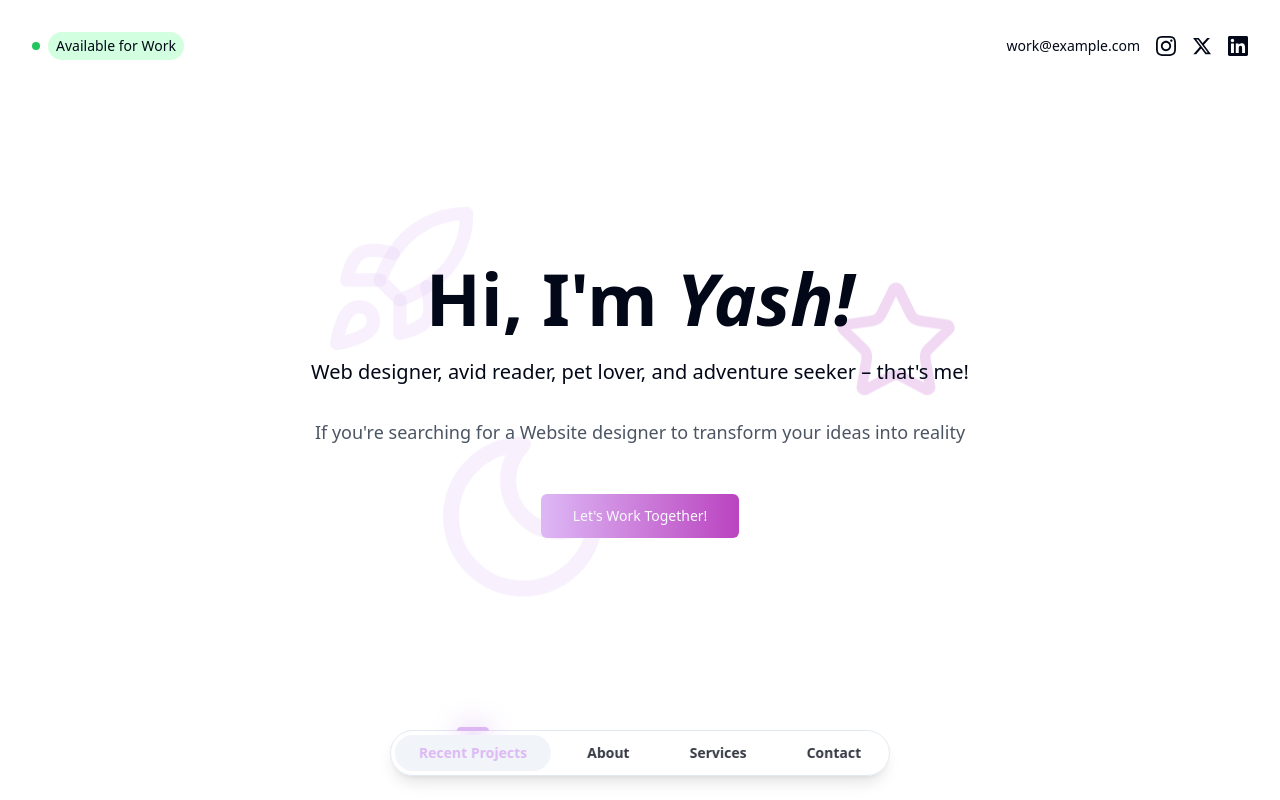
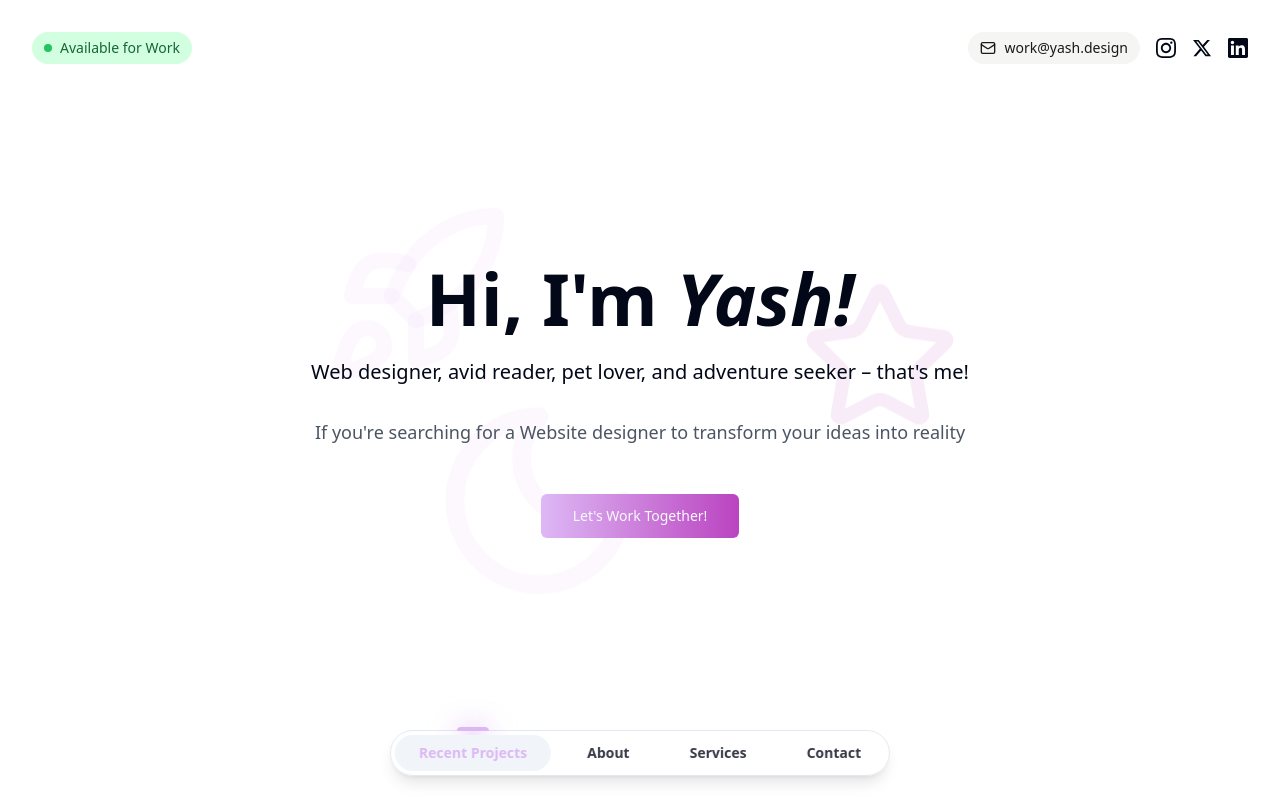
Before and after one commit to tharun099/updated-portofolio, a React (Vite) app: page / in a window 1280 px wide. Shown: the top 800 px of the page. Built offline with nearby package versions, Linux system fonts and the light colour scheme.

Commit message:
Update "Available for Work" style
Modify the appearance of the "Available for Work" status to match the provided image. Update the email display style to align with the second attached image.
[skip gpt_engineer]

```diff
--- a/src/components/Hero.tsx
+++ b/src/components/Hero.tsx
@@ -1,5 +1,5 @@
 import { Button } from "@/components/ui/button";
-import { Rocket, Star, Moon } from "lucide-react";
+import { Rocket, Star, Moon, Mail } from "lucide-react";
 
 export const Hero = () => {
   return (
@@ -7,12 +7,18 @@ export const Hero = () => {
       {/* Status and Social Links */}
       <div className="absolute top-8 w-full flex justify-between px-8 text-sm">
         <div className="flex items-center gap-2">
-          <div className="w-2 h-2 bg-green-500 rounded-full animate-pulse" />
-          <span className="bg-[#d1ffe0] px-2 py-1 rounded-full">Available for Work</span>
+          <div className="flex items-center gap-2 bg-[#d1ffe0] px-3 py-1.5 rounded-full">
+            <div className="w-2 h-2 bg-green-500 rounded-full animate-pulse" />
+            <span className="text-green-800">Available for Work</span>
+          </div>
         </div>
         <div className="flex items-center gap-4">
-          <a href="mailto:work@example.com" className="hover:text-primary transition-colors">
-            work@example.com
+          <a
+            href="mailto:work@yash.design"
+            className="flex items-center gap-2 bg-[#f5f5f4] hover:bg-[#e7e5e4] transition-colors px-3 py-1.5 rounded-full text-[#1c1917]"
+          >
+            <Mail className="w-4 h-4" />
+            work@yash.design
           </a>
           <a href="https://instagram.com" target="_blank" rel="noopener noreferrer">
             <svg className="w-5 h-5" viewBox="0 0 24 24" fill="currentColor">
@@ -35,14 +41,14 @@ export const Hero = () => {
       {/* Floating Icons (behind text) */}
       <div className="absolute inset-0 overflow-hidden pointer-events-none">
         <Rocket
-          className="absolute left-1/4 top-1/4 w-40 h-40 floating text-primary/20"
+          className="absolute left-1/4 top-1/4 w-48 h-48 floating text-primary/10"
         />
         <Star
-          className="absolute right-1/4 top-1/3 w-32 h-32 floating text-secondary/20"
+          className="absolute right-1/4 top-1/3 w-40 h-40 floating text-secondary/10"
           style={{ animationDelay: "1s" }}
         />
         <Moon
-          className="absolute left-1/3 bottom-1/4 w-48 h-48 floating text-primary/20"
+          className="absolute left-1/3 bottom-1/4 w-56 h-56 floating text-primary/10"
           style={{ animationDelay: "2s" }}
         />
       </div>
```
